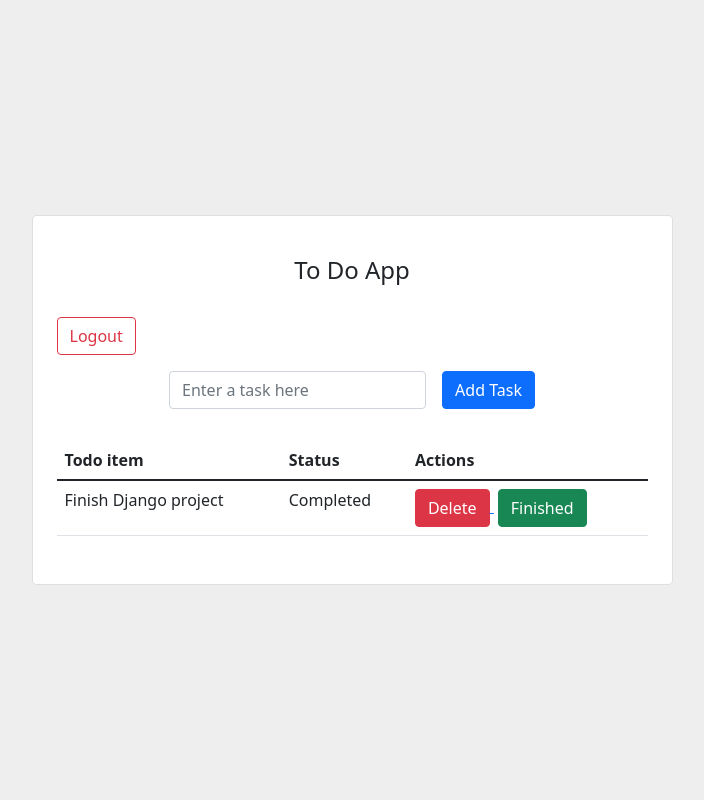
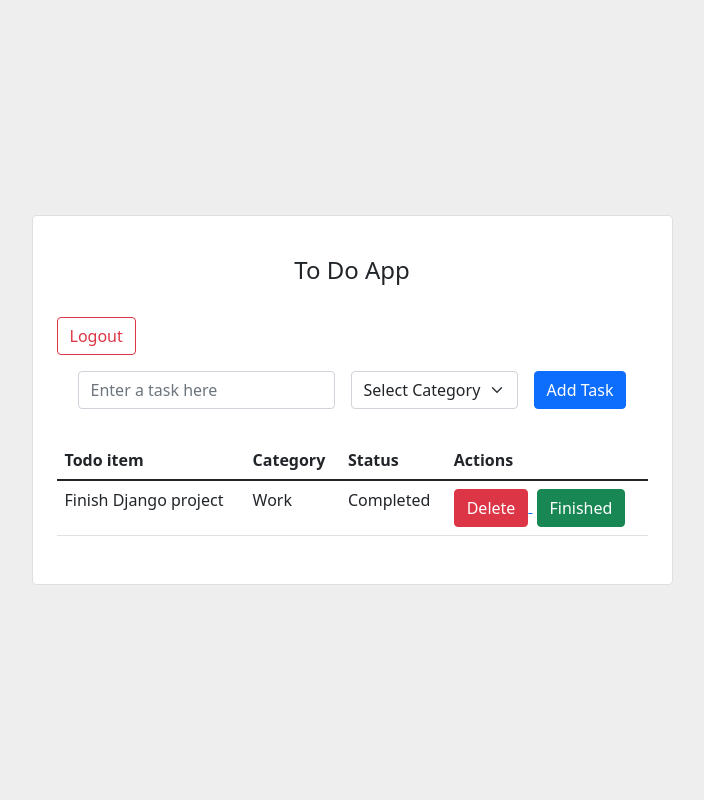
Before and after one commit to papit-stack/Todo-App, a Django app: page / in a window 1280 px wide. Shown: the whole page, without its empty margins (288-992 px from the left). Run offline with Django 5.2, Linux system fonts and the light colour scheme; a user stored in the database is signed in; data comes from the database, SQL or seed files in the repository; both versions use the stored data as it was after the commit.

Commit message:
category

```diff
--- a/template/todoapp/todo.html
+++ b/template/todoapp/todo.html
@@ -21,7 +21,14 @@
                     <input type="text" id="form1" class="form-control" name="task" placeholder="Enter a task here"/>
                   </div>
                 </div>
-
+                <div class="col-md-4">
+            <select name="category" id="categorySelect" class="form-select">
+              <option value="">Select Category</option>
+              {% for cat in categories %}
+                <option value="{{ cat.id }}">{{ cat.category_name }}</option>
+              {% endfor %}
+            </select>
+          </div>
                 <div class="col-12">
                   <button type="submit" class="btn btn-primary">Add Task</button>
                 </div>
@@ -32,6 +39,7 @@
                   <tr>
 
                     <th scope="col">Todo item</th>
+                    <th scope="col">Category</th>
                     <th scope="col">Status</th>
                     <th scope="col">Actions</th>
                   </tr>
@@ -40,6 +48,11 @@
                     {%for i in todo%}
                   <tr>
                     <td>{{i.name}}</td>
+                    {%if i.category.category_name%}
+                    <td>{{i.category.category_name}}</td>
+                    {%else%}
+                     <td>No Category</td>
+                    {%endif%}
                         {%if i.status%}
                         <td>Completed</td>
                         {%else%}
--- a/todoapp/admin.py
+++ b/todoapp/admin.py
@@ -1,4 +1,5 @@
 from django.contrib import admin
-from .models import Todo
+from .models import Todo,Category
 # Register your models here.
+admin.site.register(Category)
 admin.site.register(Todo)
--- a/todoapp/models.py
+++ b/todoapp/models.py
@@ -1,9 +1,17 @@
 from django.db import models
 from django.contrib.auth.models import User
 # Create your models here.
+class Category(models.Model):
+    category_name = models.CharField(max_length=100)
+
+    def __str__(self):
+        return self.category_name
+
+
 class Todo(models.Model):
     user=models.ForeignKey(User,on_delete=models.CASCADE)
     name=models.CharField(max_length=300)
     status=models.BooleanField(default=False)
+    category = models.ForeignKey(Category, on_delete=models.SET_NULL, null=True, blank=True)
     def __str__(self):
         return self.name
--- a/todoapp/views.py
+++ b/todoapp/views.py
@@ -2,18 +2,21 @@ from django.shortcuts import render,redirect,get_object_or_404
 from django.contrib.auth.models import User
 from django.contrib.auth import authenticate, login, logout
 from django.contrib import messages
-from .models import Todo
+from .models import Todo,Category
 from django.contrib.auth.decorators import login_required
 # Create your views here.
 @login_required
 def home(request):
     if request.method=="POST":
         task=request.POST.get('task')
-        todo=Todo(user=request.user,name=task)
-        todo.save()
+        category_name = request.POST.get('category')
+        category = Category.objects.get(id=category_name) if category_name else None
+        if task:
+            Todo.objects.create(user=request.user, name=task, category=category)
         return redirect('home')
     all_todo=Todo.objects.filter(user=request.user)
-    return render(request,'todoapp/todo.html',{'todo':all_todo})
+    categories = Category.objects.all()
+    return render(request,'todoapp/todo.html',{'todo':all_todo,'categories':categories})
 
 def register_view(request):
     if request.user.is_authenticated:
```
Also changed, not shown: db.sqlite3, todoapp/migrations/0002_category_todo_category.py (added), 1 other file.
